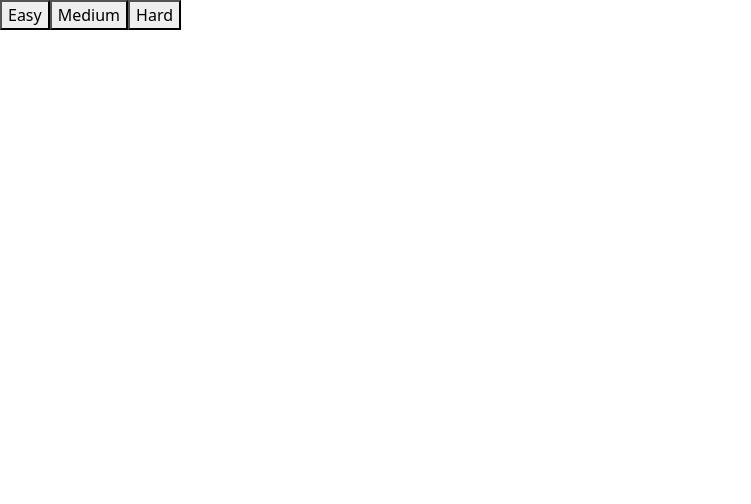
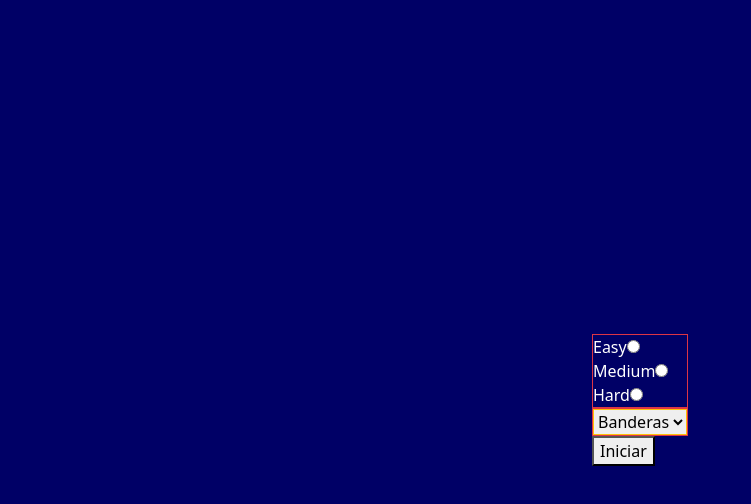
Before and after one commit to agMalek/memotes, a React (Create React App) app: page / in a window 1280 px wide. Both pictures are taken after a click on the button "EMPEZAR JUEGO". Shown: the top 504 px of the page, without its empty margins (0-751 px from the left). Built offline with nearby package versions, Linux system fonts and the light colour scheme.

Commit message:
junto en una vista niveles y tema, cambio los ternarios de layout

```diff
--- a/src/Componentes/Memotes/code.js
+++ b/src/Componentes/Memotes/code.js
@@ -23,8 +23,9 @@ const Memotes = () => {
 
 
     const [juegoEmpezado, setJuegoEmpezado] = useState(false)
-    const [tiempo, setTiempo] = useState()
-    const [cantParejas, setCantParejas] = useState()
+    /* const [tiempo, setTiempo] = useState()
+    const [cantParejas, setCantParejas] = useState() */
+    const [dificultad, setDificultad] = useState({tiempo: undefined, cantParejas:undefined})
     const [tema, setTema] = useState("")
     const [fichas, setFichas] = useState([])
     const [opacidad, setOpacidad] = useState(opaca)
@@ -33,20 +34,36 @@ const Memotes = () => {
     const [segundaVolteada, setSegundaVolteada] = useState()
     const [podesJugar, setPodesJugar] = useState(false)
     const [cantCoincidencias, setCantCoincidencias] = useState(0)
+    const [inicioJuego, setInicioJuego] = useState(false)
+
+
+
 
     const setNivel = (nivel) => {
         switch(nivel){
             case "Easy":
-                setTiempo(tiempoNivelA)
-                setCantParejas(cantParejasNivelA)
+                setDificultad({
+                    tiempo: tiempoNivelA,
+                    cantParejas: cantParejasNivelA
+                })
+                /* setTiempo(tiempoNivelA)
+                setCantParejas(cantParejasNivelA) */
                 break;
             case "Medium":
-                setTiempo(tiempoNivelB)
-                setCantParejas(cantParejasNivelB)
+               /*  setTiempo(tiempoNivelB)
+                setCantParejas(cantParejasNivelB) */
+                setDificultad({
+                    tiempo: tiempoNivelB,
+                    cantParejas: cantParejasNivelB
+                })
                 break;
             case "Hard":
-                setTiempo(tiempoNivelC)
-                setCantParejas(cantParejasNivelC)
+                /* setTiempo(tiempoNivelC)
+                setCantParejas(cantParejasNivelC) */
+                setDificultad({
+                    tiempo: tiempoNivelC,
+                    cantParejas: cantParejasNivelC
+                })
                 break;
             default:
                 break;
@@ -54,9 +71,19 @@ const Memotes = () => {
 
     }
 
+
+    const iniciarJuego = (e) =>{
+        e.preventDefault()
+        if(dificultad.tiempo === undefined || dificultad.cantParejas === undefined){
+            alert("Debes seleccionar un nivel de dificultad")
+        }else{
+            setTema(e.target.querySelector("select").value)
+        }
+    }
+
     const prepararJuego = () => {
         let arrayDeFichas = dameArrayDeFichas()
-        arrayDeFichas = arrayDeFichas.slice(0, cantParejas)
+        arrayDeFichas = arrayDeFichas.slice(0, dificultad.cantParejas)
         arrayDeFichas = armarParejas(arrayDeFichas)
         arrayDeFichas = mezclarFichas(arrayDeFichas)
         setFichas(arrayDeFichas)
@@ -64,7 +91,7 @@ const Memotes = () => {
             setOpacidad(transparente)
             setPodesJugar(true)
             console.log("pasoooo")
-        }, tiempo)
+        }, dificultad.tiempo)
     }
 
     const dameArrayDeFichas = () => {
@@ -77,7 +104,7 @@ const Memotes = () => {
             case "Animales":
                 retorno = Animales
                 break;
-            case "Comida":
+            case "Comidas":
                 retorno = Comidas
                 break;
             default:
@@ -108,8 +135,8 @@ const Memotes = () => {
     const mezclarArray = () =>{
         let array = []
         let numRandom
-        while(array.length < cantParejas*2){
-            numRandom = (Math.floor(Math.random()*cantParejas*2))
+        while(array.length < dificultad.cantParejas*2){
+            numRandom = (Math.floor(Math.random()*dificultad.cantParejas*2))
             if(!array.some(num => num === numRandom)){
                 array.push(numRandom)
             }
@@ -122,6 +149,7 @@ const Memotes = () => {
         console.log(tema)
         if(tema !== ""){
             prepararJuego()
+            setJuegoEmpezado(true)
         }
     }, [tema])
 
@@ -172,30 +200,39 @@ const Memotes = () => {
 
     const nuevoJuego = () => {
         setCantCoincidencias(0)
-        setTiempo(undefined)
+        setDificultad({
+            tiempo: undefined,
+            cantParejas: undefined
+        })
+        /* setTiempo(undefined) */
         setTema("")
         setOpacidad(opaca)
+        setJuegoEmpezado(false)
     }
 
     return(
         <Layout
             juegoEmpezado={juegoEmpezado}
-            setJuegoEmpezado={setJuegoEmpezado}
+            inicioJuego={inicioJuego}
+            setInicioJuego={setInicioJuego}
+            /* setJuegoEmpezado={setJuegoEmpezado} */
             setNivel={setNivel}
             banderas={Banderas}
             animales={Animales}
             comidas={Comidas}
             setTema={setTema}
             tema={tema}
-            tiempo={tiempo}
+            tiempo={dificultad.tiempo}
             fichas={fichas}
             opacidad={opacidad}
             darVuelta={darVuelta}
             cantCoincidencias={cantCoincidencias}
-            cantParejas={cantParejas}
+            cantParejas={dificultad.cantParejas}
             reiniciar={reiniciar}
             nuevoJuego={nuevoJuego}
-            setTiempo={setTiempo}
+            /* setTiempo={setTiempo} */
+            iniciarJuego={iniciarJuego}
+
         />
     )
 
--- a/src/Componentes/Memotes/layout.js
+++ b/src/Componentes/Memotes/layout.js
@@ -5,7 +5,7 @@ import './style.css'
 
 export function Layout ({
     juegoEmpezado,
-    setJuegoEmpezado,
+    setInicioJuego,
     setNivel,
     setTema,
     banderas,
@@ -20,50 +20,79 @@ export function Layout ({
     cantParejas,
     reiniciar,
     nuevoJuego,
-    setTiempo
+    setTiempo,
+    inicioJuego,
+    iniciarJuego
 }){
     return(
-        <div>
+        <div className='contenedor'>
+
 
             {
-                !juegoEmpezado ?
-                <button onClick={() => setJuegoEmpezado(true)}>EMPEZAR JUEGO</button>
+                !inicioJuego ?
+                <button className='btn btn-outline-primary boton' onClick={() => setInicioJuego(true)}>EMPEZAR JUEGO</button>
 
-                : tiempo === undefined ?
 
+                : !juegoEmpezado ?
+
+                    <form className='contenedorCondiciones' onSubmit={(SyntheticEvent) => iniciarJuego(SyntheticEvent)}>
+                        <div className='border border-danger text-white'>
+                            {/* <button className='btn btn-outline-primary boton' onClick={()=>setNivel("Easy")}>Easy</button>
+                            <button className='btn btn-outline-primary boton' onClick={()=>setNivel("Medium")}>Medium</button>
+                            <button className='btn btn-outline-primary boton' onClick={()=>setNivel("Hard")}>Hard</button> */}
                             <div>
-                    <button onClick={()=>setNivel("Easy")}>Easy</button>
-                    <button onClick={()=>setNivel("Medium")}>Medium</button>
-                    <button onClick={()=>setNivel("Hard")}>Hard</button>
+                                <label htmlFor="Easy">Easy</label>
+                                <input type="radio" id="Easy" onChange={(SyntheticEvent)=>setNivel(SyntheticEvent.target.id)} name='dificultad'/>
                             </div>
-                : tema === "" ?
                             <div>
+                                <label htmlFor="Medium">Medium</label>
+                                <input type="radio" id="Medium" onChange={(SyntheticEvent)=>setNivel(SyntheticEvent.target.id)} name='dificultad'/>
+                            </div>
                             <div>
-                        <button onClick={()=>setTema("Banderas")}>Banderas</button>
-                        <button onClick={()=>setTema("Animales")}>Animales</button>
-                        <button onClick={()=>setTema("Comida")}>Comida</button>
+                                <label htmlFor="Hard">Hard</label>
+                                <input type="radio" id="Hard" onChange={(SyntheticEvent)=>setNivel(SyntheticEvent.target.id)} name='dificultad'/>
                             </div>
-                    <button onClick={() => {setTiempo(undefined)}}>Volver a elegir nivel</button>
                         </div>
+                        <div className='border border-danger contenedorBotonesSeccionTemas'>
+                            {/*  <div className='border border-warning'>
+                                <button className='btn btn-outline-primary boton' onClick={()=>setTema("Banderas")}>Banderas</button>
+                                <button className='btn btn-outline-primary boton' onClick={()=>setTema("Animales")}>Animales</button>
+                                <button className='btn btn-outline-primary boton' onClick={()=>setTema("Comidas")}>Comida</button>
+                            </div> */}
+                            <select className='border border-warning'>
+                                <option value="Banderas" /* onChange={(SyntheticEvent) => inputChange(SyntheticEvent)} */>Banderas</option>
+                                <option value="Animales" /* onChange={(SyntheticEvent) => inputChange(SyntheticEvent)} */>Animales</option>
+                                <option value="Comidas"  /* onChange={(SyntheticEvent) => inputChange(SyntheticEvent)} */>Comidas</option>
+                            </select>
+                        </div>
+                        <div>
+                            <button>Iniciar</button>
+                        </div>
+                    </form>
+
+
 
                 : fichas.length !== 0
                 ? cantCoincidencias < cantParejas
-                    ?   <div>
-                            <div className="contenedorFichas" >
+                    ?   <div  className='border border-danger'>
+                            <div className='d-flex justify-content-end'>
+                                <button className='btn btn-success botonGanaste' onClick={() => reiniciar()}>Reiniciar</button>
+                                <button className='btn btn-success botonGanaste' onClick={() => nuevoJuego()} >Nuevo Juego</button>
+                            </div>
+                            <div className="contenedorFichas border border-info" >
                                 {fichas.map((ficha, index) => (
                                     <div className='ficha' key={index} onClick={(SyntheticEvent) => darVuelta(SyntheticEvent)} >
                                         <img className={opacidad} id="imgFicha" src={ficha.src} alt={ficha.alt} />
                                     </div>
                                 ))}
                             </div>
-                            <button className='btn btn-success botonGanaste' onClick={() => reiniciar()}>Reiniciar</button>
-                            <button className='btn btn-success botonGanaste' onClick={() => nuevoJuego()} >Nuevo Juego</button>
+
                         </div>
                     :   <div className="contenedorGanaste">
                             <h3 className='tituloGanaste'>Ganaste!!!</h3>
                             <div className='contenedorBotonesGanaste'>
-                                <button className='btn btn-success botonGanaste' onClick={() => reiniciar()}>Reiniciar</button>
-                                <button className='btn btn-success botonGanaste' onClick={() => nuevoJuego()} >Nuevo Juego</button>
+                                <button className='btn btn-outline-primary botonGanaste' onClick={() => reiniciar()}>Reiniciar</button>
+                                <button className='btn btn-outline-primary botonGanaste' onClick={() => nuevoJuego()} >Nuevo Juego</button>
                             </div>
                         </div>
 
--- a/src/Componentes/Memotes/style.css
+++ b/src/Componentes/Memotes/style.css
@@ -1,10 +1,33 @@
+.contenedor{
+    background: #006;
+    min-width: 100vw;
+    min-height: 100vh;
+    padding: 0 10px;
+    display: flex;
+    align-items: center;
+    justify-content: center;
+    flex-flow: row wrap;
+}
 
+.contenedorBotonesSeccionTemas{
+    justify-content: center;
+}
+
+.titulo{
+    display: flex;
+    justify-content: flex-start;
+    align-content: flex-start;
+}
+
+.boton{
+    margin: 18px;
+    font-size: 40px;
+}
 
 .contenedorFichas{
     display: flex;
     justify-content: center;
     flex-flow: row wrap;
-    background: #006;
 }
 
 .ficha{
@@ -26,6 +49,7 @@
     width: 100%;
     height: 100%;
 }
+
 
 .transparente{
     display: none;
@@ -85,15 +109,18 @@
 
 .contenedorGanaste{
     width: 400px;
-    height: 250px;
+    height: 180px;
     padding: 40px;
-    background-color: #006;
     margin: auto;
+    border: 2px solid #006;
+    border-radius: 20px;
+    /* background-color: rgba(40, 40, 40, 0.4); */
+
 }
 
 .tituloGanaste{
     text-align: center;
-    color: rgb(158, 242, 138);
+    color: rgb(66, 66, 218)
 }
 
 .botonGanaste{
```
Lines whose indentation alone changed are shown as unchanged.
